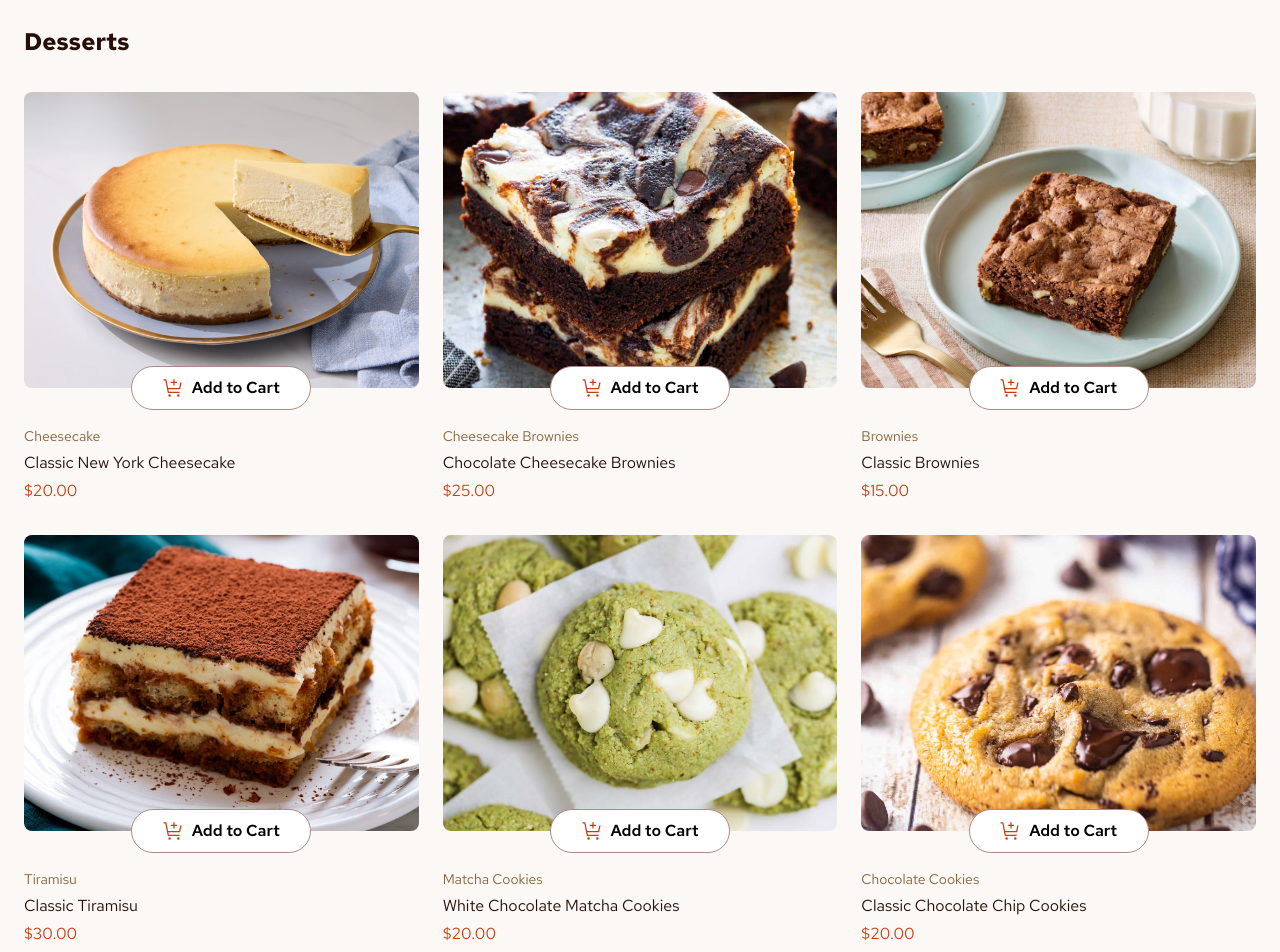
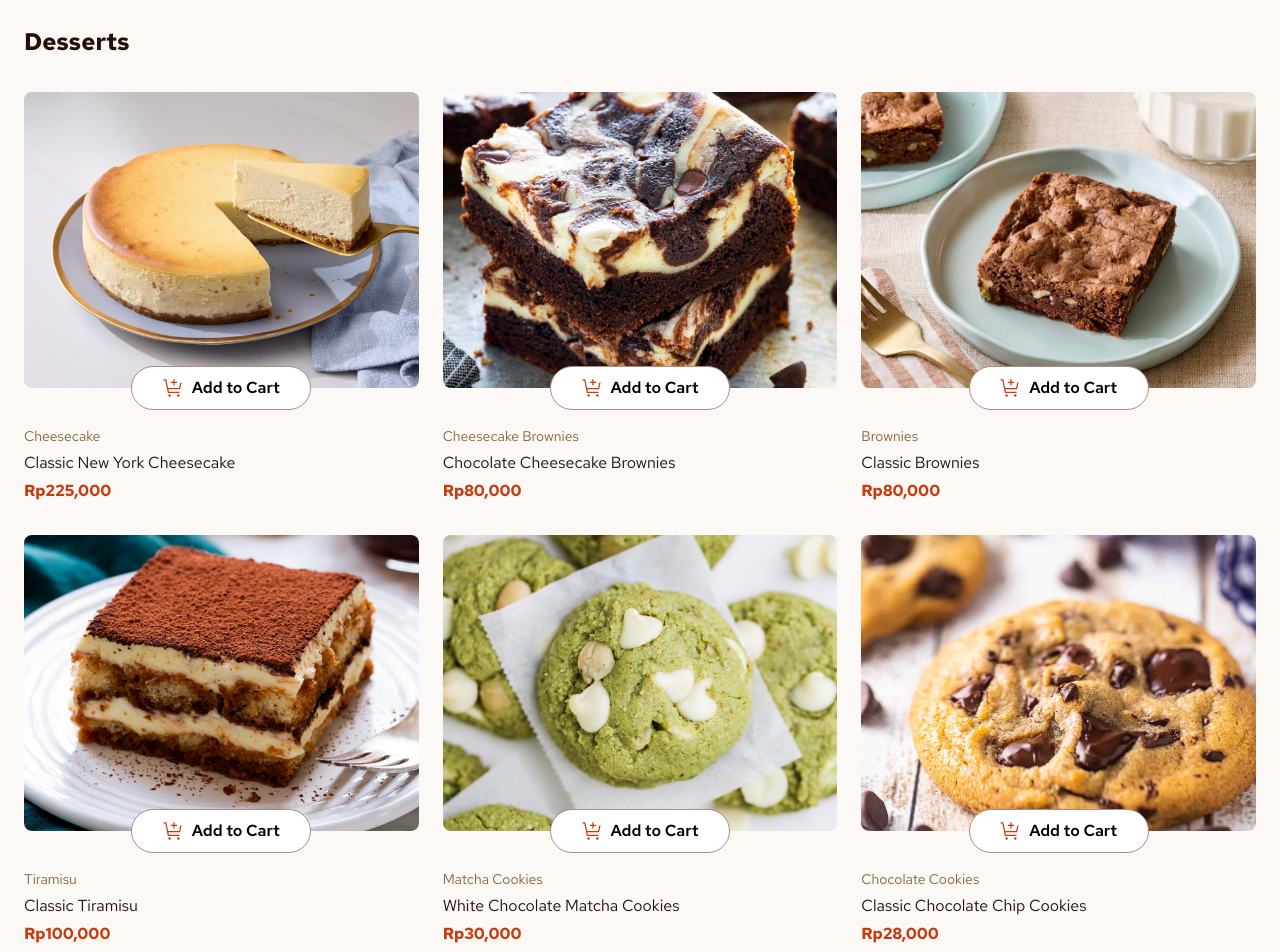
Before and after one commit to David-Dermawan/product-cart, a React (Vite) app: page / in a window 1280 px wide. Shown: the top 952 px of the page. Built offline with nearby package versions, Linux system fonts and the light colour scheme; a web font is replaced by a local one.

Commit message:
Update pricing format to Indonesian Rupiah and enhance FoodCard styling

```diff
--- a/src/components/FoodCard/FoodCard.jsx
+++ b/src/components/FoodCard/FoodCard.jsx
@@ -37,7 +37,7 @@ export default function FoodCard({
       <div className={styles.foodInfo}>
         <p className={styles.foodName}>{name}</p>
         <p className={styles.foodDetail}>{detail}</p>
-        <p className={styles.foodPrice}>${Number(price).toFixed(2)}</p>
+        <p className={styles.foodPrice}>Rp{Number(price).toLocaleString()}</p>
       </div>
     </div>
   );
--- a/src/components/FoodCard/FoodCard.module.css
+++ b/src/components/FoodCard/FoodCard.module.css
@@ -55,6 +55,7 @@
 
 .foodPrice {
   color: #c73b0f;
+  font-weight: 700;
 }
 
 .quantityContainer {
--- a/src/components/pages/Home/Home.jsx
+++ b/src/components/pages/Home/Home.jsx
@@ -122,7 +122,7 @@ export default function Home() {
               img={cheeseCake}
               name="Cheesecake"
               detail="Classic New York Cheesecake"
-              price="20"
+              price="225000"
               quantity={cart["Cheesecake"]?.quantity || 0}
               handleAddToCart={handleAddToCart}
               handleDecreaseQuantity={handleDecreaseQuantity}
@@ -132,7 +132,7 @@ export default function Home() {
               img={cheeseCakeBrownies}
               name="Cheesecake Brownies"
               detail="Chocolate Cheesecake Brownies"
-              price="25"
+              price="80000"
               quantity={cart["Cheesecake Brownies"]?.quantity || 0}
               handleAddToCart={handleAddToCart}
               handleDecreaseQuantity={handleDecreaseQuantity}
@@ -142,7 +142,7 @@ export default function Home() {
               img={brownies}
               name="Brownies"
               detail="Classic Brownies"
-              price="15"
+              price="80000"
               quantity={cart["Brownies"]?.quantity || 0}
               handleAddToCart={handleAddToCart}
               handleDecreaseQuantity={handleDecreaseQuantity}
@@ -152,7 +152,7 @@ export default function Home() {
               img={tiramisu}
               name="Tiramisu"
               detail="Classic Tiramisu"
-              price="30"
+              price="100000"
               quantity={cart["Tiramisu"]?.quantity || 0}
               handleAddToCart={handleAddToCart}
               handleDecreaseQuantity={handleDecreaseQuantity}
@@ -162,7 +162,7 @@ export default function Home() {
               img={matchaCookies}
               name="Matcha Cookies"
               detail="White Chocolate Matcha Cookies"
-              price="20"
+              price="30000"
               quantity={cart["Matcha Cookies"]?.quantity || 0}
               handleAddToCart={handleAddToCart}
               handleDecreaseQuantity={handleDecreaseQuantity}
@@ -172,7 +172,7 @@ export default function Home() {
               img={chocolateCookies}
               name="Chocolate Cookies"
               detail="Classic Chocolate Chip Cookies"
-              price="20"
+              price="28000"
               quantity={cart["Chocolate Cookies"]?.quantity || 0}
               handleAddToCart={handleAddToCart}
               handleDecreaseQuantity={handleDecreaseQuantity}
@@ -199,7 +199,7 @@ export default function Home() {
                           </span>
 
                           <span className={styles.cartItemPrice}>
-                            ${(Number(item.price) * item.quantity).toFixed(2)}
+                            {`Rp${(Number(item.price) * item.quantity).toLocaleString()}`}
                           </span>
                         </div>
                       </div>
@@ -218,7 +218,7 @@ export default function Home() {
                 <div className={styles.cartTotal}>
                   <p className={styles.cartTotalText}>Order Total</p>
                   <p className={styles.cartTotalPrice}>
-                    ${totalPrice.toFixed(2)}
+                    Rp{totalPrice.toLocaleString()}
                   </p>
                 </div>
                 <button
```
